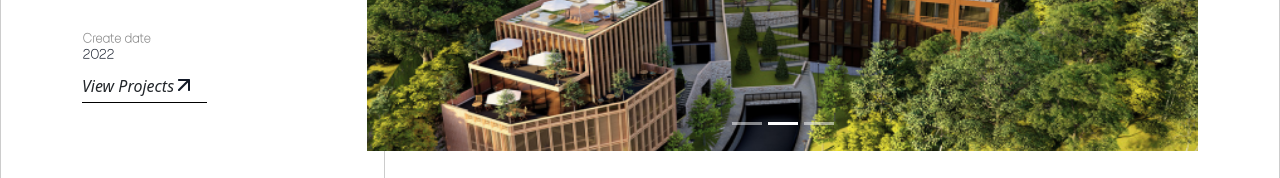
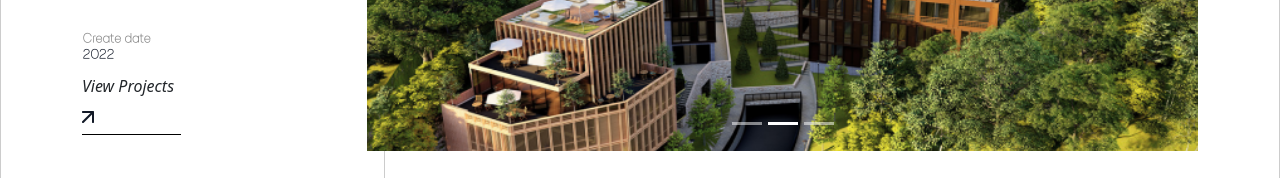
Before and after one commit to G-Apxo/Apart, a Next.js app: page /Projects in a window 1280 px wide. Shown: the part 622-800 px from the top of the page. Built offline with nearby package versions, Linux system fonts and the light colour scheme.

Commit message:
late night update

```diff
--- a/styles/globals.css
+++ b/styles/globals.css
@@ -677,7 +677,7 @@ a.nav-link {
 .project--see {
   display: block;
   border-bottom: 1px solid black;
-  max-width: 48%;
+  max-width: 38%;
   margin-bottom: 10px;
   line-height: 2rem;
 }
@@ -722,6 +722,7 @@ a.nav-link {
   margin-top: 20%;
 }
 .projects--title {
+  max-width: 65%;
   font-style: normal;
   font-weight: 400;
   font-size: 24px;
```
